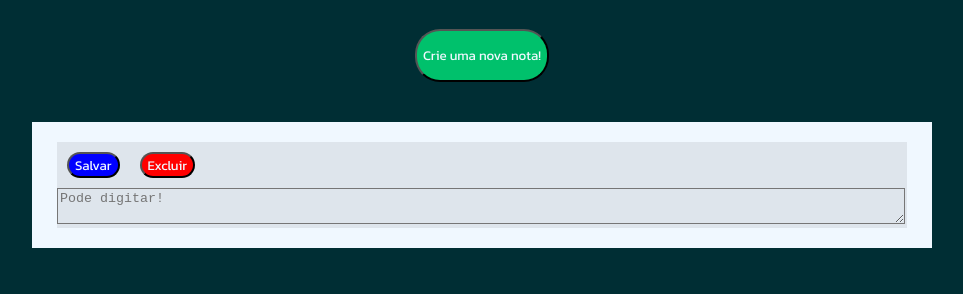
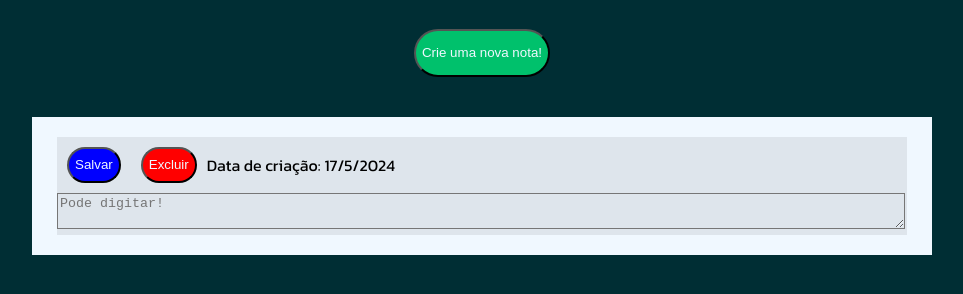
Before and after one commit to pimentelph/Aplicativo-de-Notas, a plain HTML site: page index.html in a window 1280 px wide. Both pictures are taken after a click on the button "Crie uma nova nota!". Shown: the part 80-374 px from the top of the page, without its empty margins (158-1121 px from the left). Drawn offline with Linux system fonts and the light colour scheme.

Commit message:
Add files via upload

```diff
--- a/main.js
+++ b/main.js
@@ -1,8 +1,10 @@
 function criarNotas(){
     var divPai = document.getElementById('divPaiNotas');
     var divFilha = document.createElement('div'); //Cria a div das notas
+    var divCabecalho = document.createElement('div');
 
     divFilha.className = 'divNotas'; //Atribui a classe que eu criei no CSS
+    divCabecalho.className = 'divCabecalho'; //Atribui a classe que eu criei no CSS
 
     var botaoExcluir = document.createElement('button'); //Crio o botão para excluir
     botaoExcluir.innerText = 'Excluir'; //Coloca um texto dentro do botão
@@ -27,7 +29,8 @@ function criarNotas(){
         if (texto.readOnly){
             texto.readOnly = false;
             botaoEditar.innerText = 'Salvar';
-            texto.placeholder = "Pode digitar!"
+            texto.placeholder = "Pode digitar!";
+            localStorage.setItem("notas", texto.value);
         } else {
             texto.readOnly = true;
             botaoEditar.innerText = 'Editar texto';
@@ -36,11 +39,23 @@ function criarNotas(){
         }
     }
 
+    var data = new Date();
+    var dia = data.getDate();
+    var mes = data.getMonth() + 1;
+    var ano = data.getFullYear();
+    var textoData = document.createElement('p');
+    textoData.textContent = "Data de criação: " + dia + "/" + mes + "/" + ano;
 
-    divFilha.appendChild(botaoEditar); //Adiciona o botão na div filha
-    divFilha.appendChild(botaoExcluir); //Adiciona o botão na div filha
+
+
+
+    divCabecalho.appendChild(botaoEditar); //Adiciona o botão na div filha
+    divCabecalho.appendChild(botaoExcluir); //Adiciona o botão na div filha
+    divCabecalho.appendChild(textoData);
+    divFilha.appendChild(divCabecalho); //Adiciona a caixa de texto na div filha
     divFilha.appendChild(texto); //Adiciona a caixa de texto na div filha
     divPai.appendChild(divFilha); //Adiciona a div filha na div pai
+
 }
 
 document.getElementById('criarNota').addEventListener("click", criarNotas);
--- a/style.css
+++ b/style.css
@@ -3,6 +3,7 @@ body{
     display: flex;
     flex-direction: column;
     align-items: center;
+    font-family:"Kanit", sans-serif;
 }
 
 #divTitulo{
@@ -12,7 +13,6 @@ body{
 }
 
 #Titulo{
-    font-family:"Kanit", sans-serif;
     color: aliceblue;
 }
 
@@ -44,10 +44,16 @@ body{
 
 }
 
+.divCabecalho{
+    width: 750px;
+    height: auto;
+    display: flex;
+    flex-direction: row;
+}
+
 .botao{
     margin: 10px;
     border-radius: 25px;
-    font-family:"Kanit", sans-serif;
 }
 
 .texto{
```
